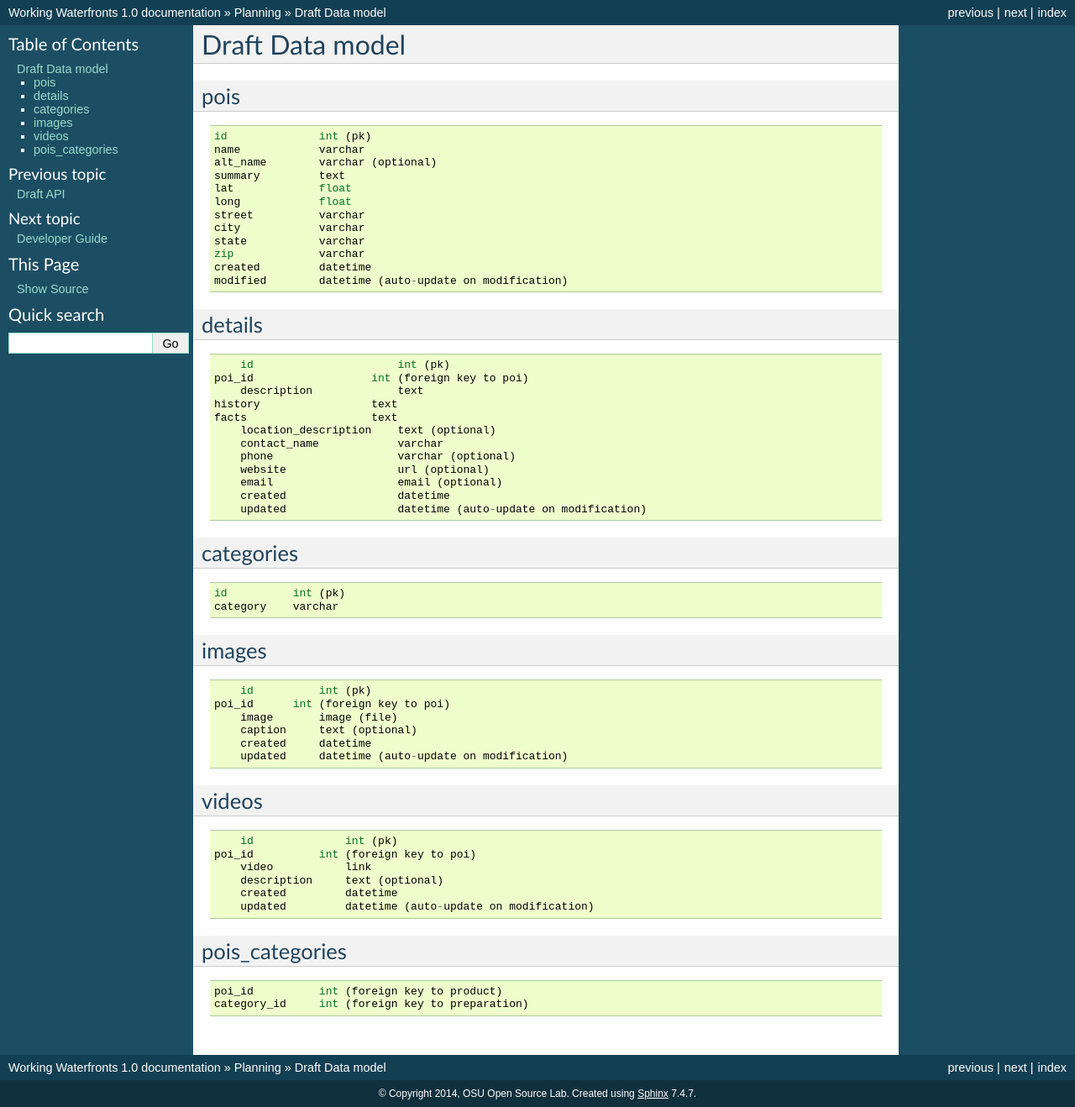
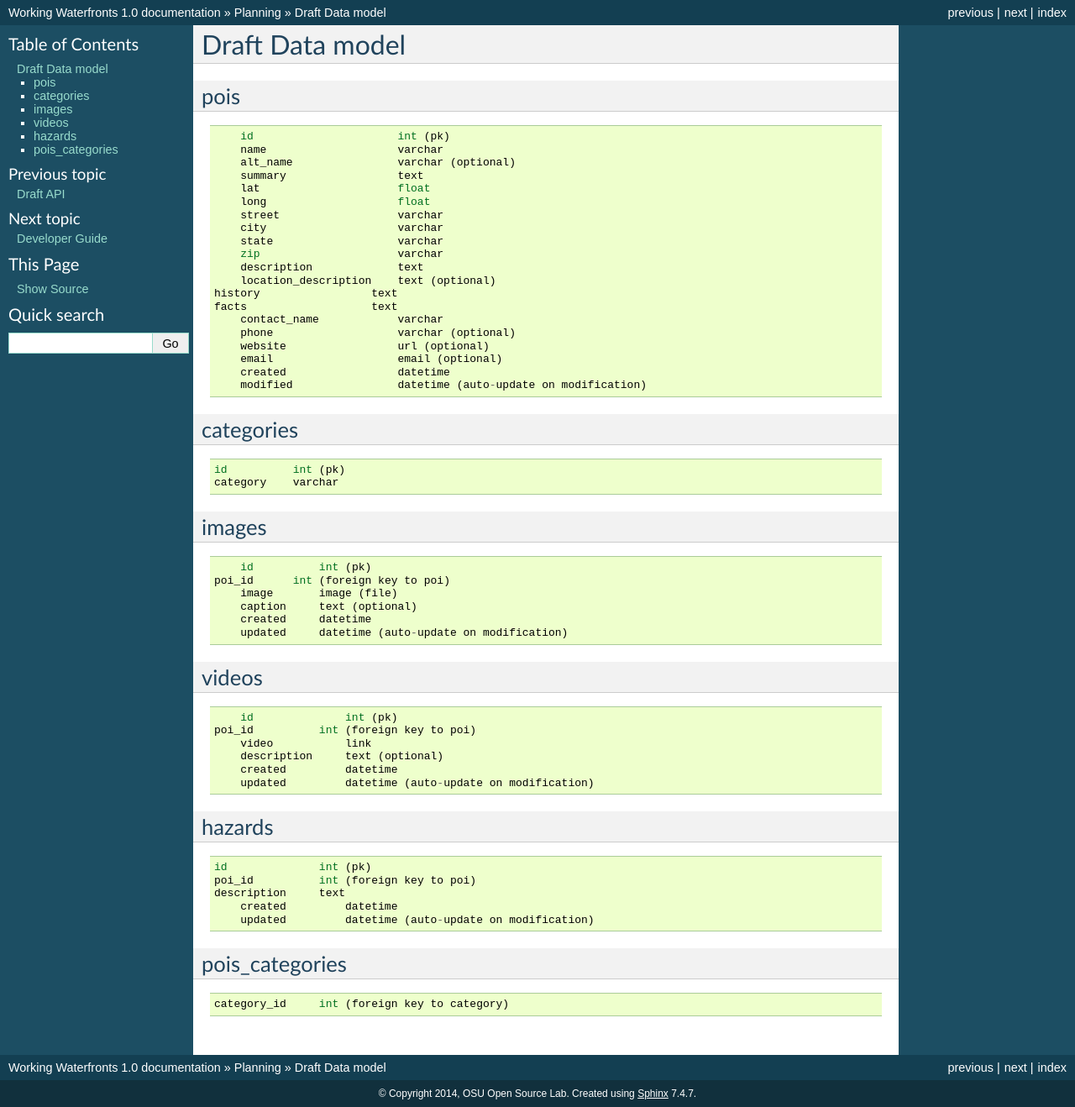
Before and after one commit to osu-cass/working-waterfonts-api, a Sphinx documentation site: the page built from docs/source/planning/draft_model.rst, in a window 1280 px wide. Shown: the whole page at 84% size. Built offline with Sphinx 7.4.7, drawn with Linux system fonts in a browser that asks for light colours; pages that are not in the unit, such as notebooks, are missing from menus.

Commit message:
Updated the draft api and models docs to reflect changes
refs #17595

```diff
--- a/docs/source/planning/draft_model.rst
+++ b/docs/source/planning/draft_model.rst
@@ -6,37 +6,26 @@ pois
 
 .. code-block:: python
 
-	id              int (pk)
-	name            varchar
-	alt_name        varchar (optional)
-	summary         text
-	lat             float
-	long            float
-	street          varchar
-	city            varchar
-	state           varchar
-	zip             varchar
-	created         datetime
-	modified        datetime (auto-update on modification)
-
-
-details
--------
-
-.. code-block:: python
-
 	id                      int (pk)
-    poi_id                  int (foreign key to poi)
+	name                    varchar
+	alt_name                varchar (optional)
+	summary                 text
+	lat                     float
+	long                    float
+	street                  varchar
+	city                    varchar
+	state                   varchar
+	zip                     varchar
 	description             text
+	location_description    text (optional)
     history                 text
     facts                   text
-	location_description    text (optional)
 	contact_name            varchar
 	phone                   varchar (optional)
 	website                 url (optional)
 	email                   email (optional)
 	created                 datetime
-	updated                 datetime (auto-update on modification)
+	modified                datetime (auto-update on modification)
 
 
 categories
@@ -73,10 +62,21 @@ videos
 	updated         datetime (auto-update on modification)
 
 
+hazards
+-------
+
+.. code-block:: python
+
+    id              int (pk)
+    poi_id          int (foreign key to poi)
+    description     text
+	created         datetime
+	updated         datetime (auto-update on modification)
+
+
 pois_categories
 ---------------
 
 .. code-block:: python
 
-	poi_id          int (foreign key to product)
-	category_id     int (foreign key to preparation)
+	category_id     int (foreign key to category)
```
Also changed, not shown: docs/source/planning/draft_api.rst (+8 -0 lines).
